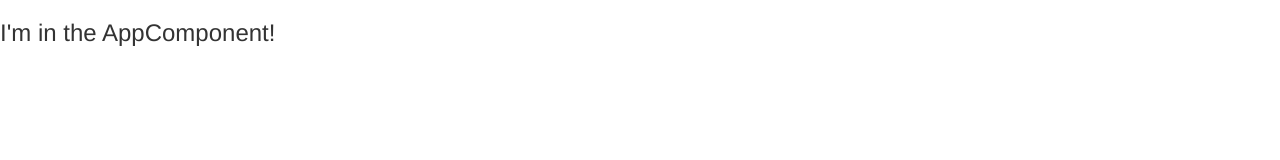
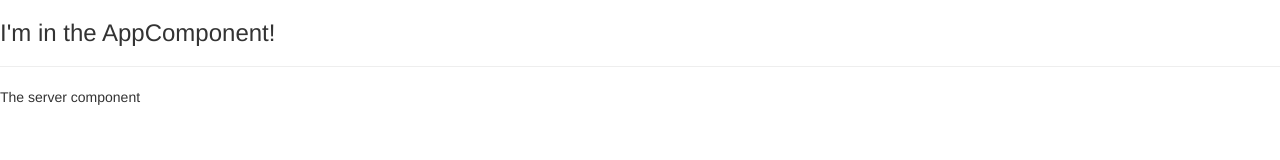
Before and after one commit to joechlanda/angular-guide, an Angular app: page / in a window 1280 px wide. Shown: the top 160 px of the page. Built offline with nearby package versions, Linux system fonts and the light colour scheme.

Commit message:
add app-server to main component html

```diff
--- a/src/app/app.component.html
+++ b/src/app/app.component.html
@@ -1 +1,3 @@
 <h3>I'm in the AppComponent!</h3>
+<hr>
+<app-server></app-server>
--- a/src/app/app.module.ts
+++ b/src/app/app.module.ts
@@ -1,6 +1,7 @@
 import { BrowserModule } from '@angular/platform-browser';
 import { NgModule } from '@angular/core';
 import { FormsModule } from '@angular/forms';
+import { HttpModule } from '@angular/http';
 
 import { AppComponent } from './app.component';
 import { ServerComponent } from './server/server.component';
@@ -12,7 +13,8 @@ import { ServerComponent } from './server/server.component';
   ],
   imports: [
     BrowserModule,
-    FormsModule
+    FormsModule,
+    HttpModule
   ],
   providers: [],
   bootstrap: [AppComponent]
```
